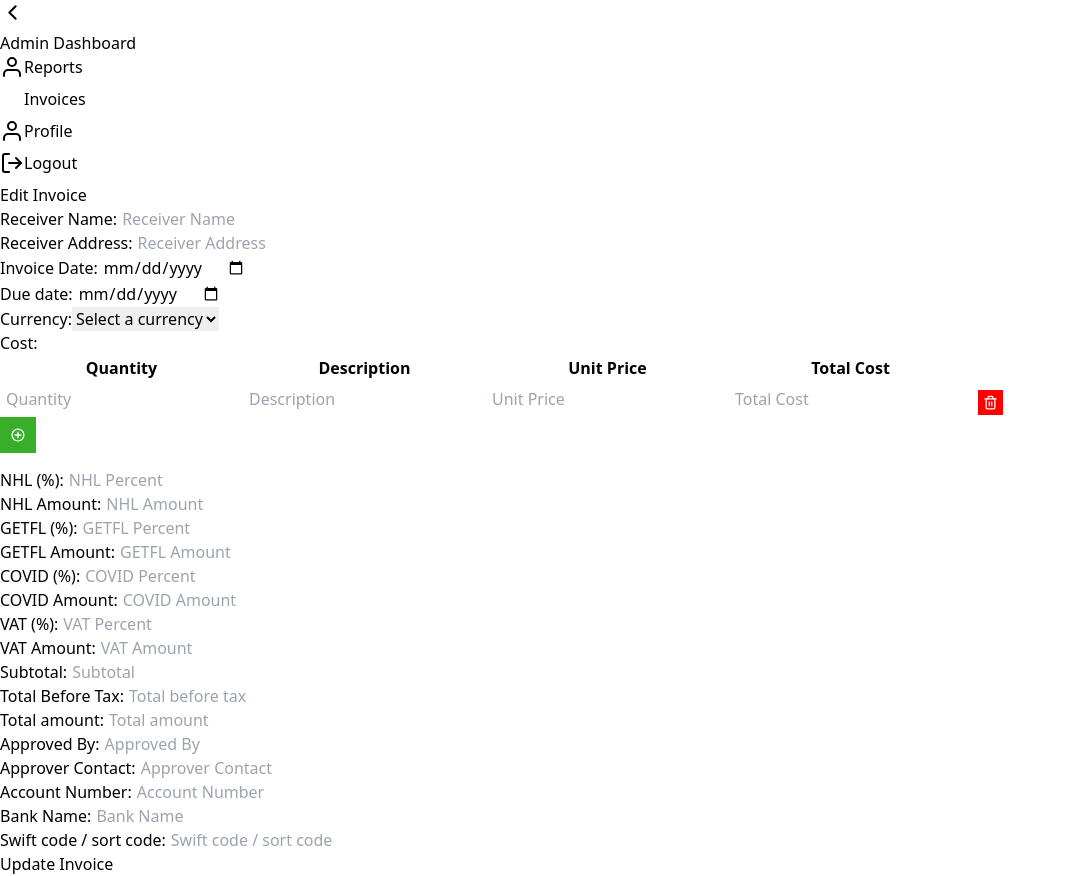
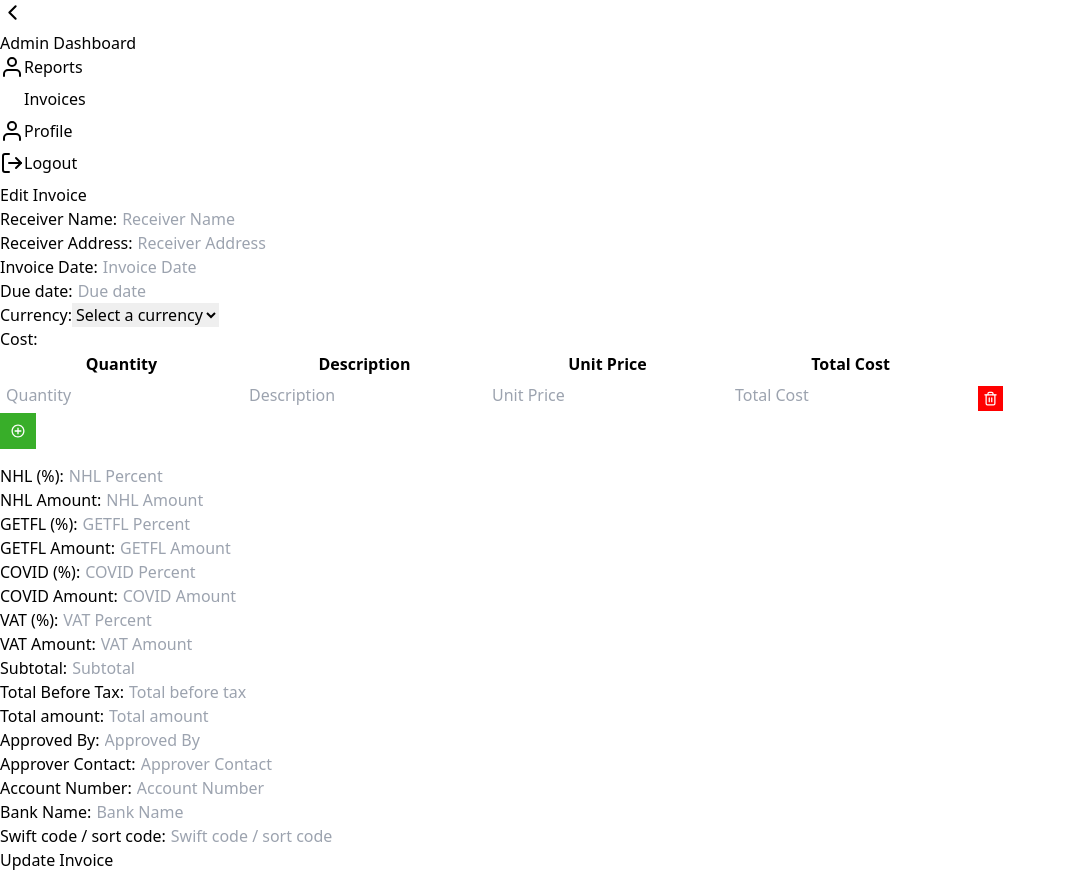
Before and after one commit to Faisal-Sey/Cedar-Admin, a React (Vite) app: page /invoice/update/1 in a window 1280 px wide. Shown: the whole page, without its empty margins (0-1066 px from the left). Built offline with nearby package versions, Linux system fonts and the light colour scheme; no server answers; some icons are missing.

Commit message:
made update

```diff
--- a/src/screens/jobInvoices/addJobInvoice.jsx
+++ b/src/screens/jobInvoices/addJobInvoice.jsx
@@ -109,7 +109,7 @@ const AddJobInvoice = () => {
                                     <label className="block text-gray-700 text-md font-bold mb-2">Invoice Date:</label>
                                     <input
                                         className="shadow appearance-none border rounded w-full py-2 px-3 text-gray-700 leading-tight focus:outline-none focus:shadow-outline"
-                                        type="date"
+                                        type="text"
                                         placeholder="Invoice Date"
                                         name="invoice_date"
                                         onChange={handleChange}
@@ -122,7 +122,7 @@ const AddJobInvoice = () => {
                                     <label className="block text-gray-700 text-md font-bold mb-2">Due date:</label>
                                     <input
                                         className="shadow appearance-none border rounded w-full py-2 px-3 text-gray-700 leading-tight focus:outline-none focus:shadow-outline"
-                                        type="date"
+                                        type="text"
                                         placeholder="Due date"
                                         name="due_date"
                                         onChange={handleChange}
--- a/src/screens/jobInvoices/editJobInvoice.jsx
+++ b/src/screens/jobInvoices/editJobInvoice.jsx
@@ -130,7 +130,7 @@ const EditInvoice = () => {
                                     <label className="block text-gray-700 text-md font-bold mb-2">Invoice Date:</label>
                                     <input
                                         className="shadow appearance-none border rounded w-full py-2 px-3 text-gray-700 leading-tight focus:outline-none focus:shadow-outline"
-                                        type="date"
+                                        type="text"
                                         placeholder="Invoice Date"
                                         name="invoice_date"
                                         value={state.invoice_date}
@@ -144,7 +144,7 @@ const EditInvoice = () => {
                                     <label className="block text-gray-700 text-md font-bold mb-2">Due date:</label>
                                     <input
                                         className="shadow appearance-none border rounded w-full py-2 px-3 text-gray-700 leading-tight focus:outline-none focus:shadow-outline"
-                                        type="date"
+                                        type="text"
                                         placeholder="Due date"
                                         name="due_date"
                                         value={state.due_date}
```
